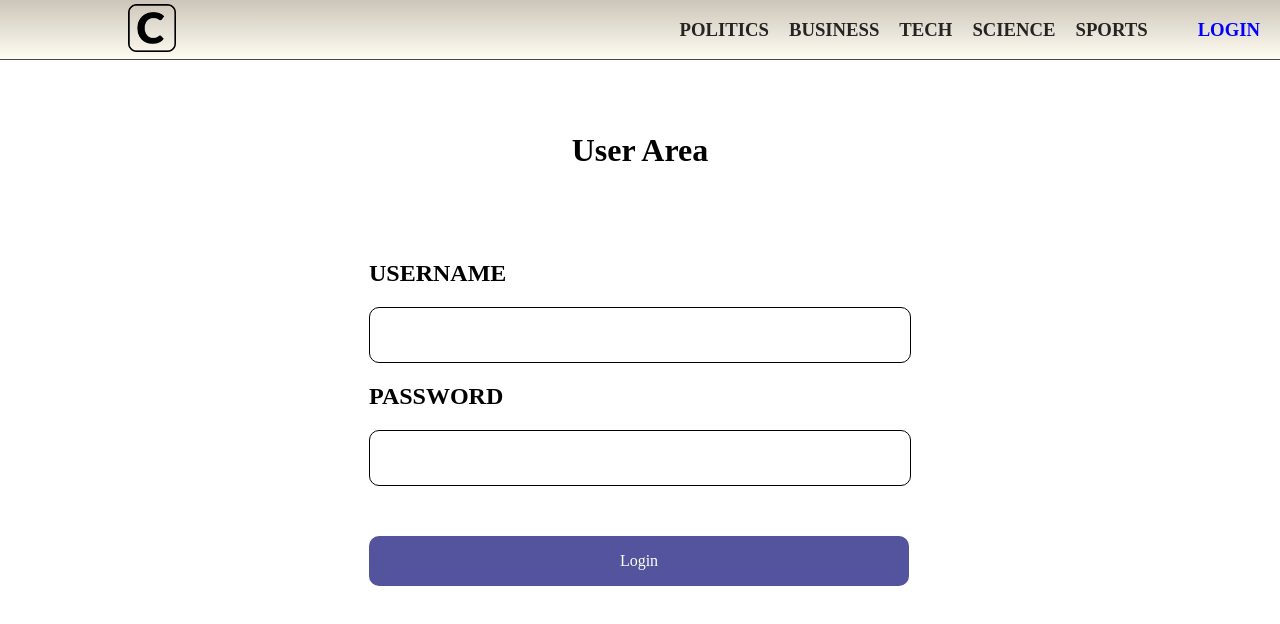
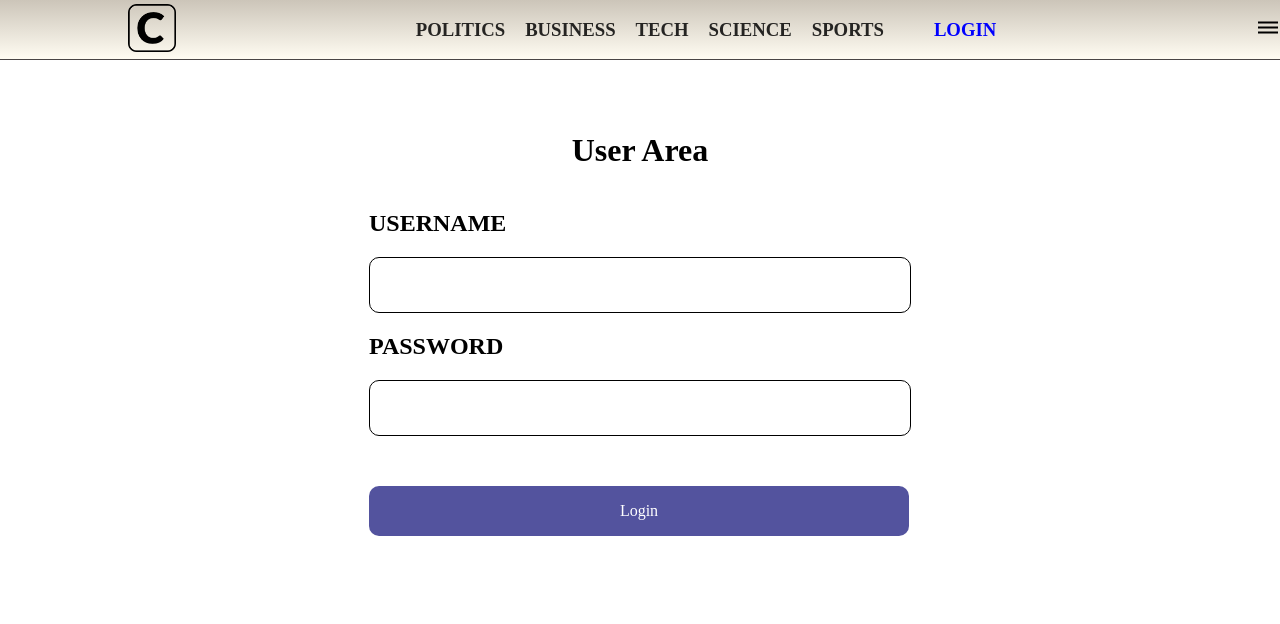
Before and after one commit to ErickMifo/Teste-FrontEnd, a React (Create React App) app: page /login in a window 1280 px wide. Shown: the top 624 px of the page. Built offline with nearby package versions, Linux system fonts and the light colour scheme.

Commit message:
ADD
responsive NavBar

```diff
--- a/src/App.css
+++ b/src/App.css
@@ -1,4 +1,5 @@
 body {
   margin: 0;
   padding: 0;
+  box-sizing: border-box;
 }
--- a/src/components/NavBar/index.js
+++ b/src/components/NavBar/index.js
@@ -1,9 +1,19 @@
-import React from 'react';
+import React, { useState } from 'react';
 import logo from '../../assets/logo.png';
 import './styles.css';
 import { Link } from 'react-router-dom';
+import DehazeIcon from '@material-ui/icons/Dehaze';
+import ClearIcon from "@material-ui/icons/Clear";
 
 function NavBar() {
+
+    const [click, setClick] = useState(false)
+
+    const handleClick = () => {
+setClick(!click)
+    }
+
+
     return (
         <div className="navBar-container">
 
@@ -15,7 +25,7 @@ function NavBar() {
             />
             </Link>
             <div
-            className="navLinks">
+            className={click ? "navActive" : "navLinks"}>
                 <Link to='/politics'>
             <h3 className="NavTopics">    POLITICS    </h3>
                 </Link>
@@ -36,6 +46,11 @@ function NavBar() {
                 </Link>
             </div>
 
+            <div className="menu-icon" onClick={handleClick}>
+
+                {click ? <ClearIcon /> : <DehazeIcon />}
+
+            </div>
         </div>
     )
 };
--- a/src/pages/Login/styles.css
+++ b/src/pages/Login/styles.css
@@ -6,5 +6,5 @@
 }
 
 .loginContainer h1 {
-  padding: 50px 0px 50px 0px;
+  padding: 50px 0px 0px 0px;
 }
```
